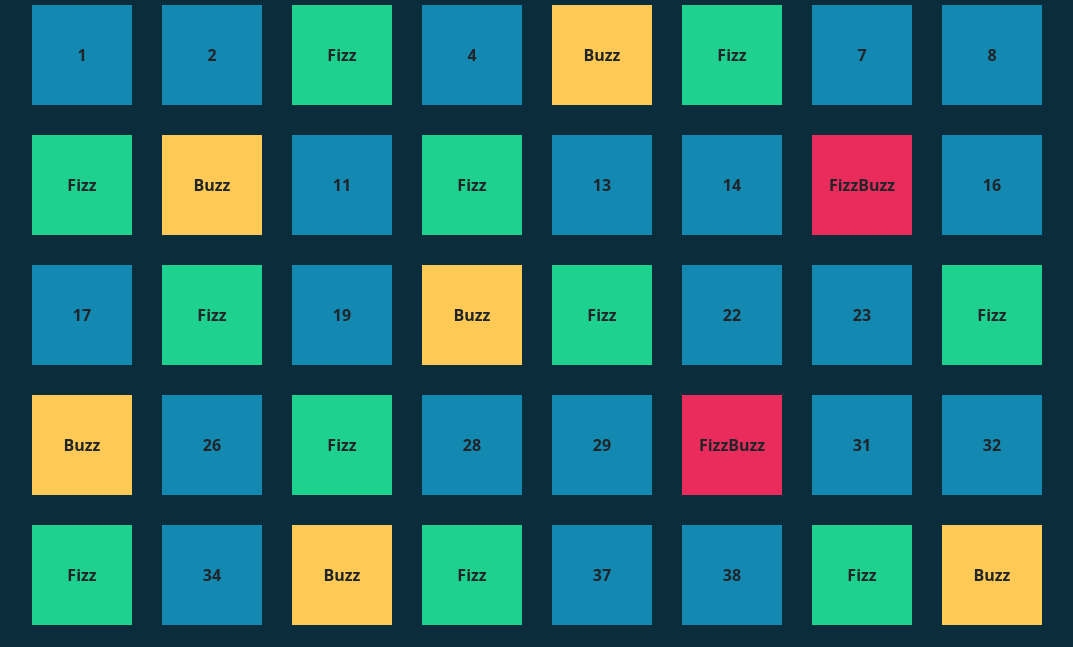
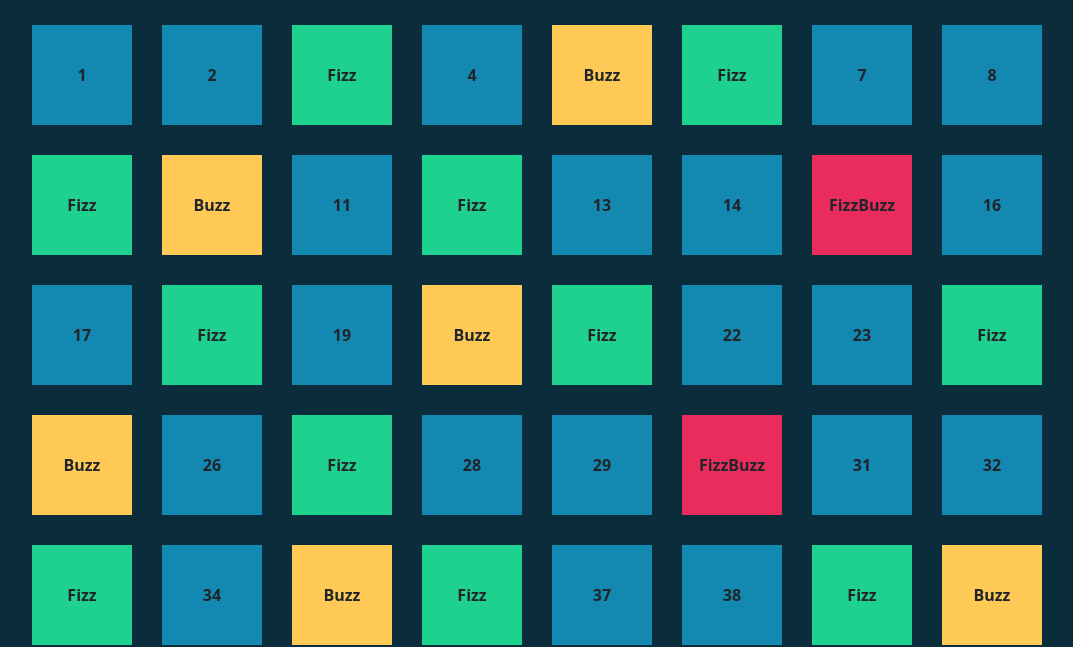
Before and after one commit to GiPisano/js-fizzbuzz, a plain HTML site: page index.html in a window 1280 px wide. Shown: the part 163-810 px from the top of the page, without its empty margins (103-1176 px from the left). Drawn offline with nearby package versions, Linux system fonts and the light colour scheme.

Commit message:
add correction

```diff
--- a/css/style.css
+++ b/css/style.css
@@ -15,6 +15,7 @@ body{
     align-items: center;
     flex-wrap: wrap;
     gap: 30px;
+    padding: 20px;
 }
 
 .box{
```
Also changed, not shown: index.html (+1 -5 lines), js/main.js (+3 -6 lines).
